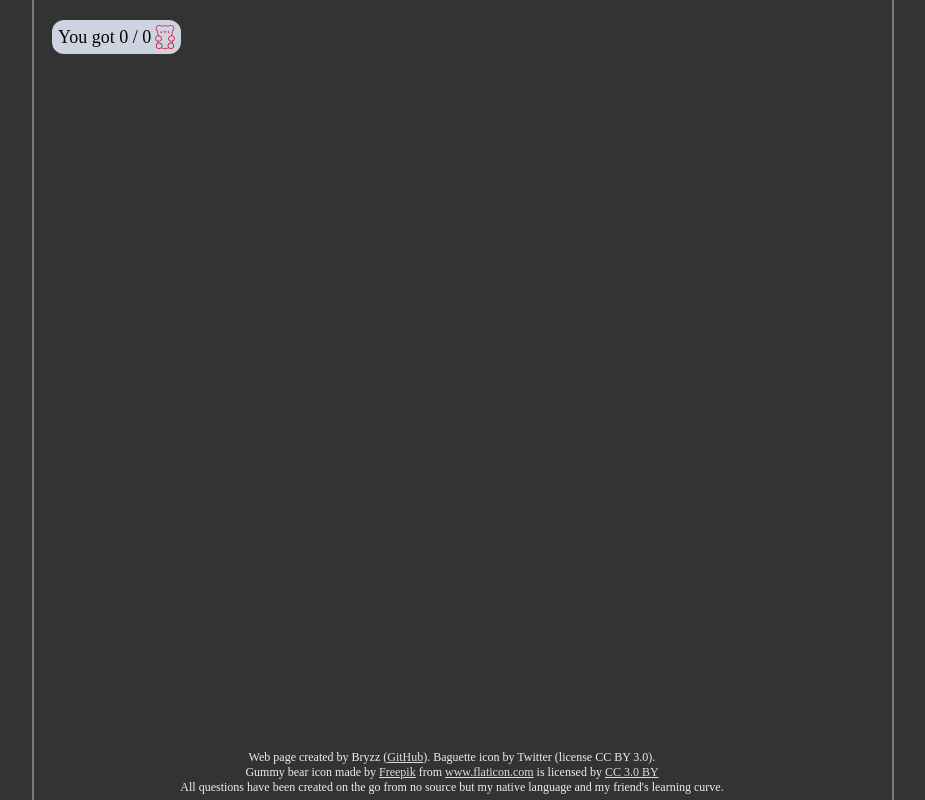
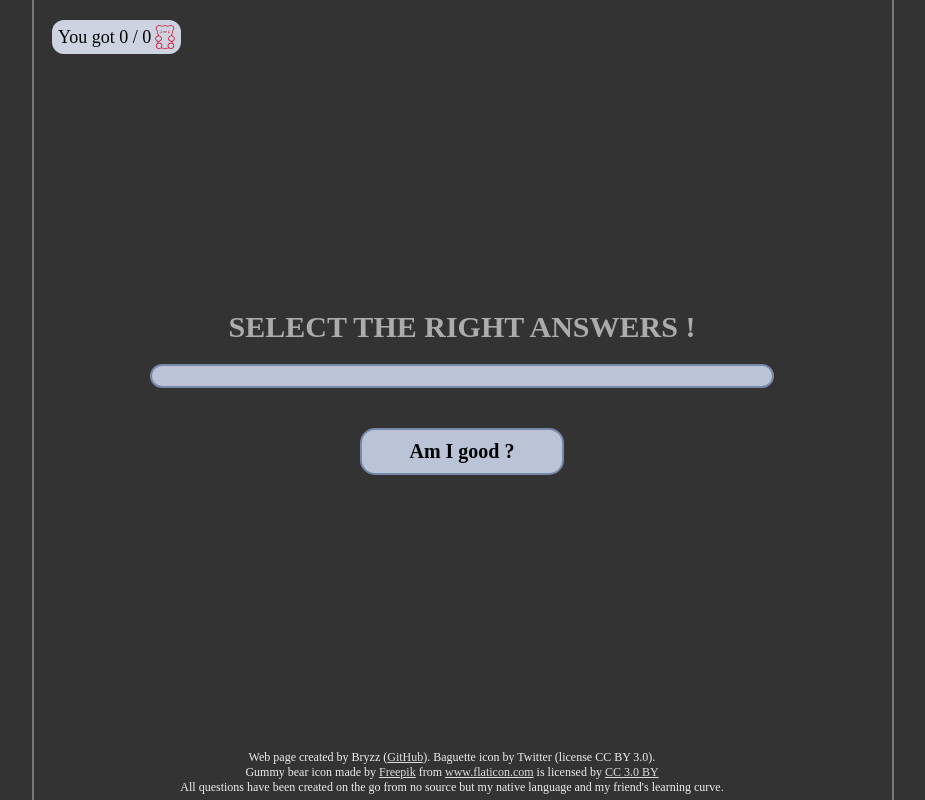
Before and after one commit to Bryzz/SuperFrenchQuizz, a plain HTML site: page game.html in a window 1280 px wide. Shown: the top 800 px of the page, without its empty margins (178-1103 px from the left). Drawn offline with Linux system fonts and the light colour scheme.

Commit message:
Ajout gabarit des questions

```diff
--- a/css/game.css
+++ b/css/game.css
@@ -23,6 +23,7 @@
   width: 800px;
   left: 10px;
   text-align: center;
+  z-index: 1000;
 }
 
 .message.victory {
@@ -51,3 +52,57 @@
   font-weight: bold;
   opacity: 0;
 }
+
+.question {
+  position: absolute;
+  top: 300px;
+  width: 800px;
+  padding: 10px;
+}
+
+.question .type {
+  margin-bottom: 20px;
+  font-size: 30px;
+  text-transform: uppercase;
+  font-weight: bold;
+  text-align: center;
+  color: #ACACAC;
+}
+
+.question .content {
+  background-color: #BBC4D7;
+  border: solid 2px #7788AB;
+  border-radius: 15px;
+  width: 600px;
+  margin: auto;
+  padding: 10px;
+  color: #030303;
+}
+
+.question .content .answerForm {
+  margin-bottom: 4px;
+  font-size: 16px;
+  font-style: italic;
+}
+
+.question .validate {
+  display: block;
+  width: 200px;
+  margin: auto;
+  margin-top: 40px;
+  background-color: #BBC4D7;
+  border: solid 2px #7788AB;
+  text-align: center;
+  padding: 10px 0 10px 0;
+  border-radius: 15px;
+  font-size: 20px;
+  -webkit-transition: all 0.3s;
+  color: #030303;
+  font-weight: bold;
+}
+
+.question .validate:hover {
+  -webkit-transition: all 0.3s;
+  transform: rotate(5deg);
+  cursor: pointer;
+}
--- a/game.html
+++ b/game.html
@@ -17,12 +17,35 @@
       <div class="textScore">You got <span class="score_victories">0</span> / <span class="score_victories">0</span></div>
     </div>
 
-    <div class="message failure">
-      <div>I HEAR FRENCH WAS BAD</div>
+    <div class="message victory">
+      <div class="messageText">YOU DID IT !</div>
     </div>
 
     <div class="question">
+      <div class="type">
+        Select the right answers !
+      </div>
+      <div class="content">
+      <!--
+      Gaps
 
+        This text is filled up with <input type="text" class="gap"/>.
+        I wonder how many <input type="text" class="answerForm"/> there are in this <input type="text" class="answerForm"/>.
+
+      -->
+
+      <!--
+      Select list
+
+        What is the right answer ? <select class="answerForm"><option></option><option>Right</option><option>Left</option></select>, I would say.
+        <br/>
+        Am I sure, though ? My, <select class="answerForm"><option></option><option>Yes</option><option>No</option></select> !
+
+      -->
+      </div>
+      <div class="validate">
+        Am I good ?
+      </div>
     </div>
   </div>
 
```
